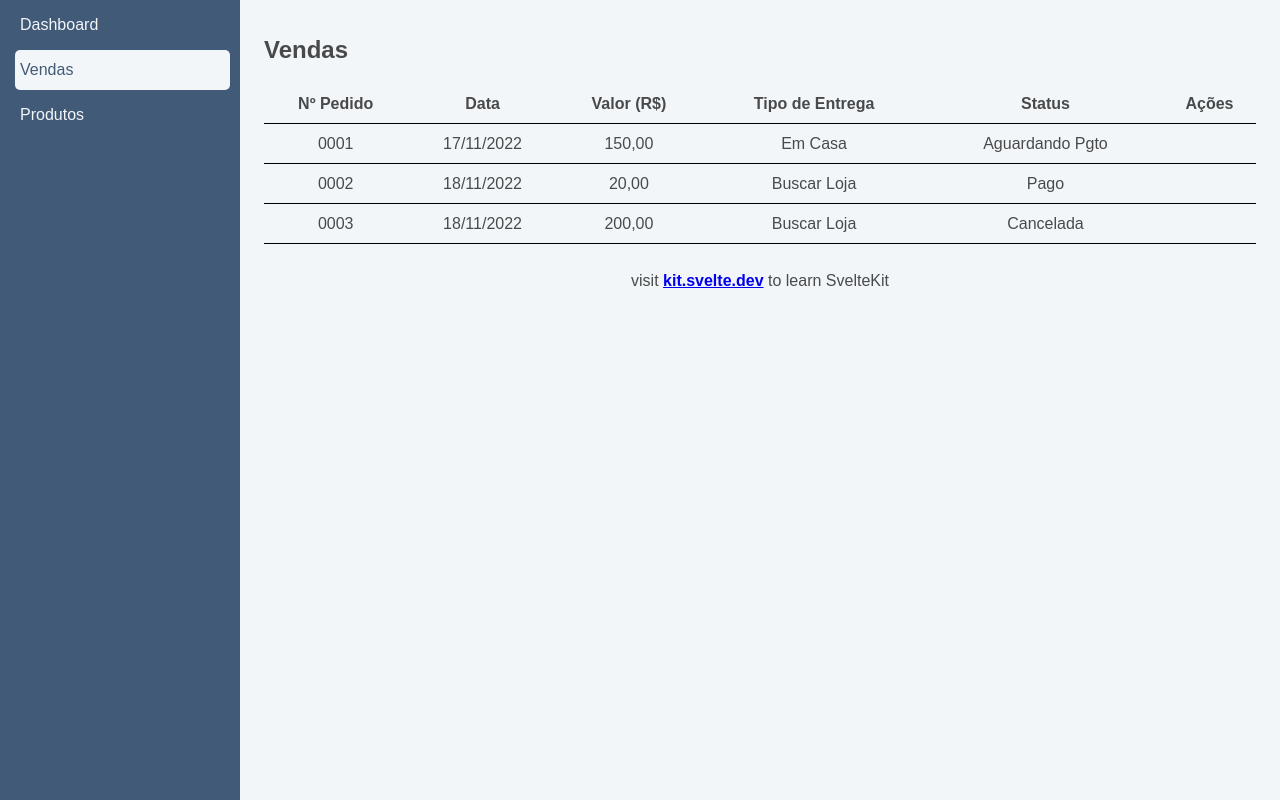
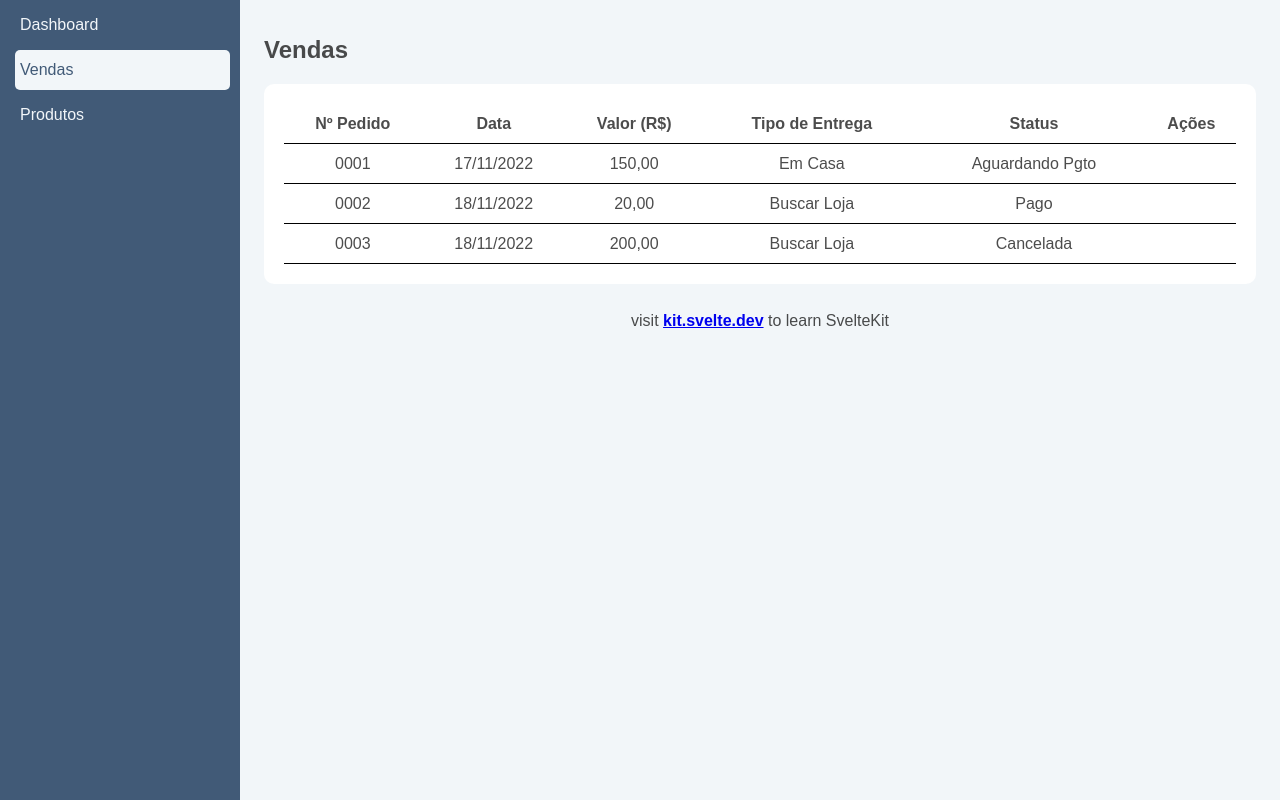
Before and after one commit to ricardoMonteiroTavares/phi, a SvelteKit app: page /sales in a window 1280 px wide. Built offline with nearby package versions, Linux system fonts and the light colour scheme.

Commit message:
feat: criação do componente de cartão

```diff
--- /dev/null
+++ b/src/lib/component/Card/Card.svelte
@@ -0,0 +1,11 @@
+<div class="card">
+    <slot />
+</div>
+
+<style>
+    .card {
+        background-color: white;
+        padding: 20px;
+        border-radius: 10px;
+    }
+</style>
--- a/src/routes/sales/+page.svelte
+++ b/src/routes/sales/+page.svelte
@@ -1,4 +1,6 @@
 <script>
+	import Card from "$lib/component/Card/Card.svelte";
+
 	import SalesTable from "$lib/component/table/SalesTable/SalesTable.svelte";
 
 </script>
@@ -9,5 +11,7 @@
 
 <section>
     <h1>Vendas</h1>
-    <SalesTable />
+    <Card>
+        <SalesTable />
+    </Card>
 </section>
```
